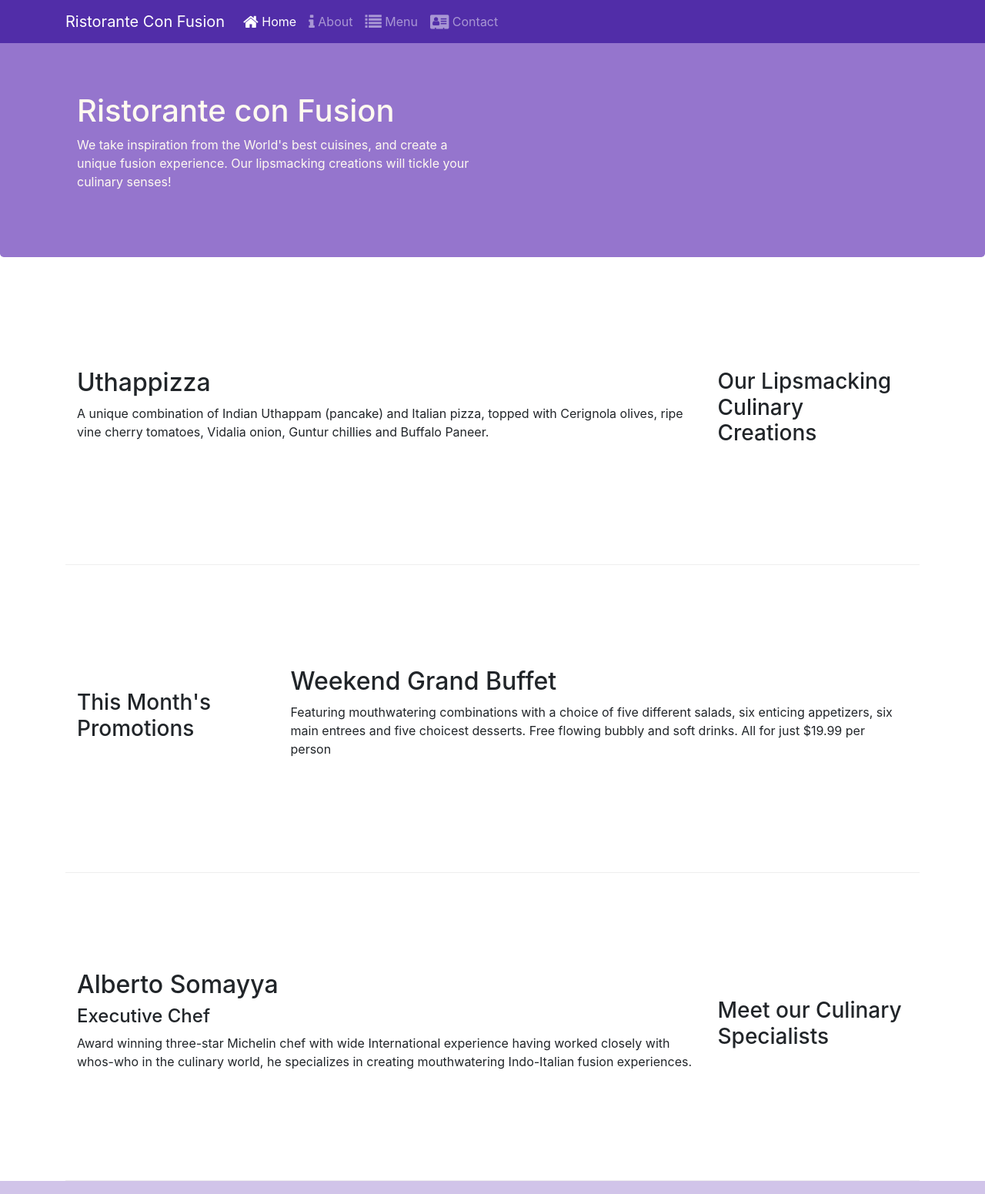
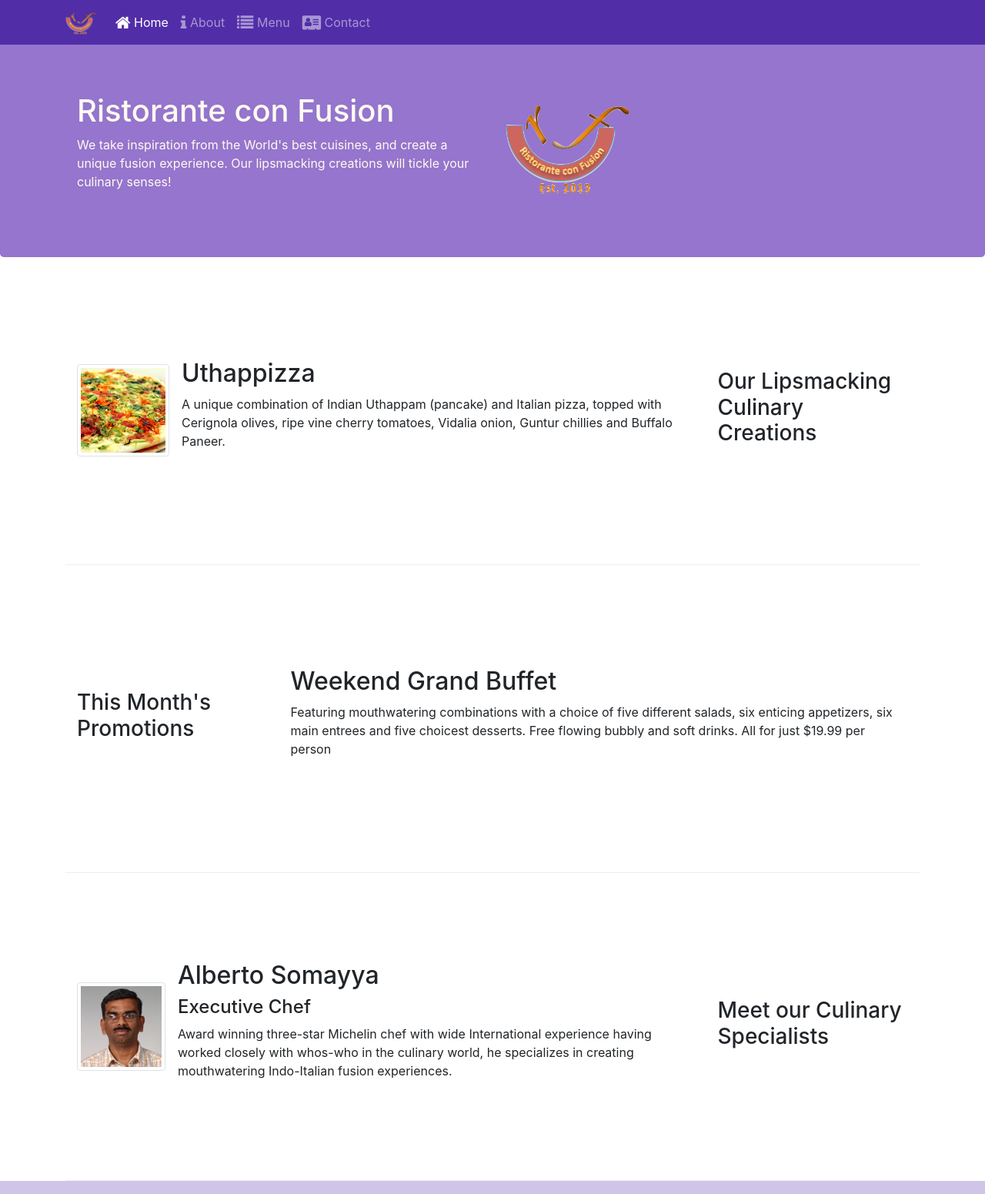
Before and after one commit to janabhishek2/BS-react, a website: page index.html in a window 1280 px wide. Shown: the top 1551 px of the page at 77% size. Drawn offline with nearby package versions, Linux system fonts and the light colour scheme.

Commit message:
images and media

```diff
--- a/index.html
+++ b/index.html
@@ -22,7 +22,7 @@
             <button class="navbar-toggler" type="button" data-toggle="collapse" data-target="#x">
                 <span class="navbar-toggler-icon"></span>
             </button>
-            <a class="navbar-brand" href="#">Ristorante Con Fusion</a>
+            <a class="navbar-brand" href="./index.html"><img src="img/logo.png" widht="41px" height="30px"></a>
 
             <div class="navbar-collapse collapse" id="x">
                 <ul class="navbar-nav mr-auto">
@@ -43,7 +43,8 @@
                     <h1>Ristorante con Fusion</h1>
                     <p>We take inspiration from the World's best cuisines, and create a unique fusion experience. Our lipsmacking creations will tickle your culinary senses!</p>
                 </div>
-                <div class="col col-sm">
+                <div class="col col-sm align-self-center">
+                    <img src="img/logo.png" class="img-fluid">
                 </div>
             </div>
         </div>
@@ -56,8 +57,14 @@
                 <h3>Our Lipsmacking Culinary Creations</h3>
             </div>
             <div class="col col-sm col-md order-sm-first">
-                <h2>Uthappizza</h2>
+                <div class="media">
+                    <img src="img/uthappizza.png" class="d-flex mr-3 img-thumbnail align-self-center" alt="uthappiza">
+                    <div class="media-body">
+                        <h2 class=" mt-0">Uthappizza</h2>
                 <p>A unique combination of Indian Uthappam (pancake) and Italian pizza, topped with Cerignola olives, ripe vine cherry tomatoes, Vidalia onion, Guntur chillies and Buffalo Paneer.</p>
+                    </div>
+                </div>
+
             </div>
         </div>
 
@@ -77,9 +84,15 @@
                 <h3>Meet our Culinary Specialists</h3>
             </div>
             <div class="col col-sm col-md order-sm-first">
-                <h2>Alberto Somayya</h2>
-                <h4>Executive Chef</h4>
-                <p>Award winning three-star Michelin chef with wide International experience having worked closely with whos-who in the culinary world, he specializes in creating mouthwatering Indo-Italian fusion experiences. </p>
+                <div class="media">
+                    <img src="img/alberto.png" class="mr-3 img-thumbnail d-flex align-self-center" alt="somayya">
+
+                <div class="media-body">
+                    <h2 class="mt-0">Alberto Somayya</h2>
+                    <h4>Executive Chef</h4>
+                    <p>Award winning three-star Michelin chef with wide International experience having worked closely with whos-who in the culinary world, he specializes in creating mouthwatering Indo-Italian fusion experiences. </p>
+                </div>
+            </div>
             </div>
         </div>
     </div>
```
Also changed, not shown: aboutus.html (+4 -2 lines), contactus.html (+3 -2 lines), img/alberto.png (added), img/buffet.png (added), img/logo.png (added), img/uthappizza.png (added), 1 other file.
